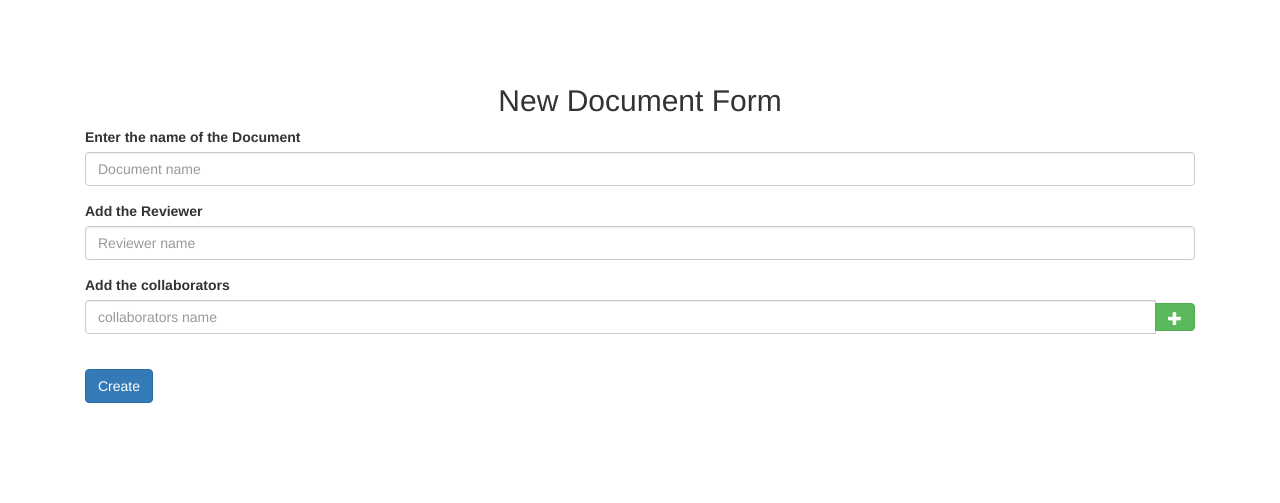
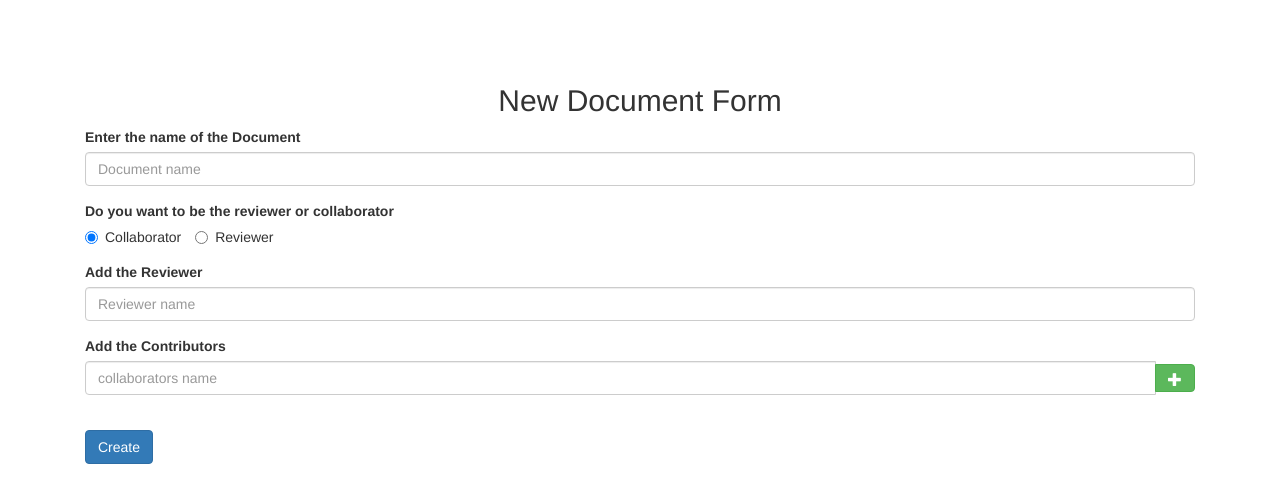
Before and after one commit to S-S-Shreya/ACMS, a Django app: page /Collab_Docs/createDoc/1 in a window 1280 px wide. Shown: the top 503 px of the page. Run offline with Django 3.2, Linux system fonts and the light colour scheme; some libraries are stand-ins or nearby versions.

Commit message:
Approve button corrections, Added multiple contributor functionality and Signup

```diff
--- a/ACMSLatest/Collab_Edit/Collab_Docs/templates/createnew.html
+++ b/ACMSLatest/Collab_Edit/Collab_Docs/templates/createnew.html
@@ -17,6 +17,10 @@
 
 </head>
 <body>
+{%if error%}
+       <h4 style="color:red;text-align:center;">{{error}}</h2>
+{%endif%}
+
 <div class="container shift">
 	<h2 id="heading" class="text-center">New Document Form</h2>
 	<form method="post" action="">
@@ -26,6 +30,16 @@
 	    <input type="text" class="form-control" id="documentname" name="docname" placeholder="Document name ">
 	</div>
 
+	<div class="form-group">
+		<label for="choose">Do you want to be the reviewer or collaborator</label>
+		<br/>
+    		<label class="radio-inline">
+      			<input type="radio" name="opt" value="collaborator" checked>Collaborator
+    		</label>
+    		<label class="radio-inline">
+      			<input type="radio" name="opt" value="reviewer">Reviewer
+   		 </label>
+	</div>
 
 	<div class="form-group">
 	    <label for="nameofreviewer">Add the Reviewer</label>
@@ -33,9 +47,9 @@
 	 </div>
 
 	<div class="form-group" id="multiplecollab">
-	    	<label for="nameofcollaborator">Add the collaborators</label>
+	    	<label for="nameofcollaborator">Add the Contributors</label>
 	    	<div class="input-group">
-	    	<input type="text" class="form-control" id="collaboratorsname" name="collaborator" placeholder="collaborators name ">
+	    		<input type="text" class="form-control" id="collaboratorsname" name="collaborator1" placeholder="collaborators name ">
 				<div class="input-group-btn">
 					<button class="btn btn-success" type="button" onclick="collaborator_field()"><span class="glyphicon glyphicon-plus" aria-hidden="true"></span></button>
 				</div>
@@ -43,8 +57,9 @@
 		</div>
 		<br/>
 	</div>
+
     	<div>
-	<button class="btn btn-primary" onclick="jug()" type="submit">Create</button>
+		<button class="btn btn-primary" type="submit">Create</button>
 	</div>
 	</form>
 
@@ -52,10 +67,6 @@
 </body>
 </html>
 <script>
-	function jug()
-	{
-		alert(x);
-	}
 	var room = 1;
 	function collaborator_field() {
 	    room++;
@@ -63,7 +74,8 @@ function collaborator_field() {
 	    var divtest = document.createElement("div");
 		divtest.setAttribute("class", "form-group removeclass"+room);
 		var rdiv = 'removeclass'+room;
-    divtest.innerHTML = '<div class="input-group"><input type="text" class="form-control" id="collaboratorsname" name="collaborator[]" placeholder="collaborators name "><div class="input-group-btn"><button class="btn btn-danger" type="button" onclick="remove_collaborator_field('+ room +');"><span class="glyphicon glyphicon-minus" aria-hidden="true"></span></button></div></div>';
+		var cnt='collaborator'+room;
+	    divtest.innerHTML = '<div class="input-group"><input type="text" class="form-control" id="collaboratorsname" name="collaborator'+(room)+'" placeholder="collaborators name "><div class="input-group-btn"><button class="btn btn-danger" type="button" onclick="remove_collaborator_field('+ room +');"><span class="glyphicon glyphicon-minus" aria-hidden="true"></span></button></div></div>';
 	    objTo.appendChild(divtest)
 	}
 	function remove_collaborator_field(rid) {
--- a/ACMSLatest/Collab_Edit/Collab_Docs/urls.py
+++ b/ACMSLatest/Collab_Edit/Collab_Docs/urls.py
@@ -10,7 +10,8 @@ urlpatterns = [
     path('documents/<LOGIN_ID>/<id>/<version>/r', views.ReadonlyView, name='readonly'),
     path('<LOGIN_ID>',data, name='data'),
     path('createDoc/<LOGIN_ID>',createDoc, name='new'),
-	path('',login, name='login')
+	path('',login, name='login'),
+    path('signup/',signUp, name='signUp')
 ]
 """
 
--- a/ACMSLatest/Collab_Edit/Collab_Docs/views.py
+++ b/ACMSLatest/Collab_Edit/Collab_Docs/views.py
@@ -129,9 +129,18 @@ def EditorView(request,LOGIN_ID,id,version,role):
 	for x in doc:
 		pass
 	ReviewerName = None
+	approved = False
 	if(x.approve == True):
 		Reviewer = User_Document.objects.get(docID__docID =id,ROLE="REVIEWER")
 		ReviewerName = Reviewer.LOGIN_ID.name
+		approved = True
+	approvedDiffVersion = None
+	docObjs = Documents.objects.filter(docID=id)
+	for aDoc in docObjs:
+		if (aDoc.approve==True):
+			if(aDoc!=x):
+				approvedDiffVersion = aDoc.version
+				break
 	comment = Comments.objects.filter(docID=id).order_by('-commentID')
 	replies = []
 	votes = []
@@ -167,6 +176,7 @@ def EditorView(request,LOGIN_ID,id,version,role):
 		lUsername = x.lockUser.LOGIN_ID
 	print(LOGIN_ID)
 	print("done")
+	print(approvedDiffVersion)
 	context = { 'document':doc,
 				'latestVersion' : x.latestVersion,
 				'lockedUser' : lUsername,
@@ -179,7 +189,9 @@ def EditorView(request,LOGIN_ID,id,version,role):
 				'personal_v':p_voted,
 				'voted_comments':voted_comments,
 				'role':role,
-				'ReviewerName':ReviewerName }
+				'ReviewerName':ReviewerName,
+				'approved':approved,
+				'approvedDiffVersion':approvedDiffVersion }
 	return render(request,'editor_page.html', context=context )
 
 
@@ -244,6 +256,7 @@ def data(request, LOGIN_ID):
 	context = {'COLLABORATOR' : COLLABORATOR, 'REVIEWER':REVIEWER, 'LOGIN_ID':LOGIN_ID}
 	return render(request, 'landing.html', context)
 
+"""
 def createDoc(request, LOGIN_ID):
 	if request.method == 'POST':
 		# create a form instance and populate it with data from the request:
@@ -253,39 +266,43 @@ def createDoc(request, LOGIN_ID):
 		print("where are youuuuuu")
 		docname = request.POST.get('docname')
 		reviewer = request.POST.get('reviewer')
-		collaborator = request.POST.get('collaborator')
+		collaborator = []
+		for key,value in request.POST.items():
+			print(key,value)
+			collaborator.append(value)
+			print(value)
 		print(collaborator)
 		try:
 			rev = models.Users.objects.filter(pk=reviewer)
 			if rev:
-				#for x in collaborator:
-				collab = []
-				#collab.append(LOGIN_ID)
-				i = models.Users.objects.filter(pk=collaborator)
-				if i:
-					collab.append(i)
+				for x in collaborator:
+					collab = []
+					#collab.append(LOGIN_ID)
+					i = models.Users.objects.filter(pk=x)
+					if i:
+						collab.append(i)
+
+					else:
+						print('\nwrong credentials\n',x)
+						break
 
 				else:
-					print('\nwrong credentials\n')
-					#break
+					doc=Documents(docname=docname,content={})
+					doc.save()
+					latestttt = LatestVersion(docVersionID=doc, latestVersion=1.0)
+					latestttt.save()
+					for i in rev:
+						print("1")
+						addRev = User_Document(LOGIN_ID=i, docID=doc, ROLE = 'REVIEWER' )
+						print("2")
+						addRev.save()
+					for i in collab:
+						for j in i:
+							print("3")
+							addCollab = User_Document(LOGIN_ID=j, docID=doc, ROLE = 'COLLABORATOR' )
 
-				#else:
-				doc=Documents(docname=docname,content={})
-				doc.save()
-				latestttt = LatestVersion(docVersionID=doc, latestVersion=1.0)
-				latestttt.save()
-				for i in rev:
-					print("1")
-					addRev = User_Document(LOGIN_ID=i, docID=doc, ROLE = 'REVIEWER' )
-					print("2")
-					addRev.save()
-				for i in collab:
-					for j in i:
-						print("3")
-						addCollab = User_Document(LOGIN_ID=j, docID=doc, ROLE = 'COLLABORATOR' )
-
-						print("4")
-						addCollab.save()
+							print("4")
+							addCollab.save()
 
 			else:
 				print('\nwrong credentials\n')
@@ -294,4 +311,95 @@ def createDoc(request, LOGIN_ID):
 		except Exception as e:
 			print('\n', e, '\nwrong credentials\n')
 
+	#GET request
 	return render(request, 'createnew.html')
+"""
+
+def createDoc(request, LOGIN_ID):
+	if request.method == 'POST':
+		print("where are youuuuuu")
+		docname = request.POST.get('docname')   #getdocname
+		reviewer = request.POST.get('reviewer')  #getreviewer
+		choice = request.POST.get('opt')         #ask if user wants to be reviewer or collaborator
+		items=[]
+		for key,value in request.POST.items():   #loop through the entire post fields
+				items.append(value)
+		collaborator=list(set(items[4:])) #skip first 4 fields and select only unique collaborators fields
+		if reviewer in collaborator:   #if reviewer and collaborator are same
+			return render(request, 'createnew.html', {"error":"Same reviewer and collaborator"})
+		#print(items)
+		#print(collaborator)
+		try:
+			rev = models.Users.objects.filter(pk=reviewer)
+			if rev:   #if revewier exists
+				reviewerlist=[]
+				reviewerlist.append(rev)
+			else:
+				return render(request, 'createnew.html', {"error":"Wrong reviewer User ID"})
+
+			collablist = []
+			if(choice=='collaborator'):
+				collablist.append(models.Users.objects.filter(pk=LOGIN_ID))
+			else:
+				reviewerlist.append(models.Users.objects.filter(pk=LOGIN_ID))
+
+			for x in collaborator:
+				i = models.Users.objects.filter(pk=x)
+				if i:    #if collaborator exists
+					collablist.append(i)
+				else:
+					print('\nwrong credentials\n')
+					return render(request, 'createnew.html', {"error":"Wrong collaborator User ID"})
+
+				#else:
+			doc=Documents(docname=docname,content={})
+			doc.save()
+			latestttt = LatestVersion(docVersionID=doc, latestVersion=1.0)
+			latestttt.save()
+
+			for i in reviewerlist:
+				addRev = User_Document(LOGIN_ID=i.first(), docID=doc, ROLE = 'REVIEWER' )
+				addRev.save()
+
+			for i in collablist:
+					print("3")
+					addCollab = User_Document(LOGIN_ID=i.first(), docID=doc, ROLE = 'COLLABORATOR')
+					print("4")
+					addCollab.save()
+
+			return redirect(reverse('data', kwargs={'LOGIN_ID':LOGIN_ID}))
+
+		except Exception as e:
+			return render(request, 'createnew.html', {"error":e})
+	return render(request, 'createnew.html',{'LOGIN_ID':LOGIN_ID})
+
+
+def signUp(request):
+	if request.method == 'POST':
+		# create a form instance and populate it with data from the request:
+		form = signUpForm(request.POST)
+		if form.is_valid():
+			LOGIN_ID = request.POST.get('LOGIN_ID')
+			PASSWORD = request.POST.get('PASSWORD')
+			email=request.POST.get('email')
+			name =request.POST.get('name')
+			institution = request.POST.get('institution')
+			profession = request.POST.get('profession')
+			try:
+				if models.Users.objects.get(pk=LOGIN_ID):  #if username already exists
+					print("user already exists\n")
+					form =signUpForm()
+				else:
+					newUser = Users(LOGIN_ID=LOGIN_ID,PASSWORD=PASSWORD,email=email,name=name,institution=institution,profession=profession);
+					newUser.save()
+					#return redirect(reverse('data', kwargs={'LOGIN_ID':LOGIN_ID}))
+					return render(request, 'mainpage.html')
+
+			except Exception as e:
+				print('\n', e, '\nwrong credentials\n')
+				form = signUpForm()
+
+	else:
+		form =signUpForm()
+
+	return render(request, 'mainpage.html')
```
Also changed, not shown: ACMSLatest/Collab_Edit/Collab_Docs/templates/editor_page.html (+21 -2 lines). Lines whose indentation alone changed are shown as unchanged.
